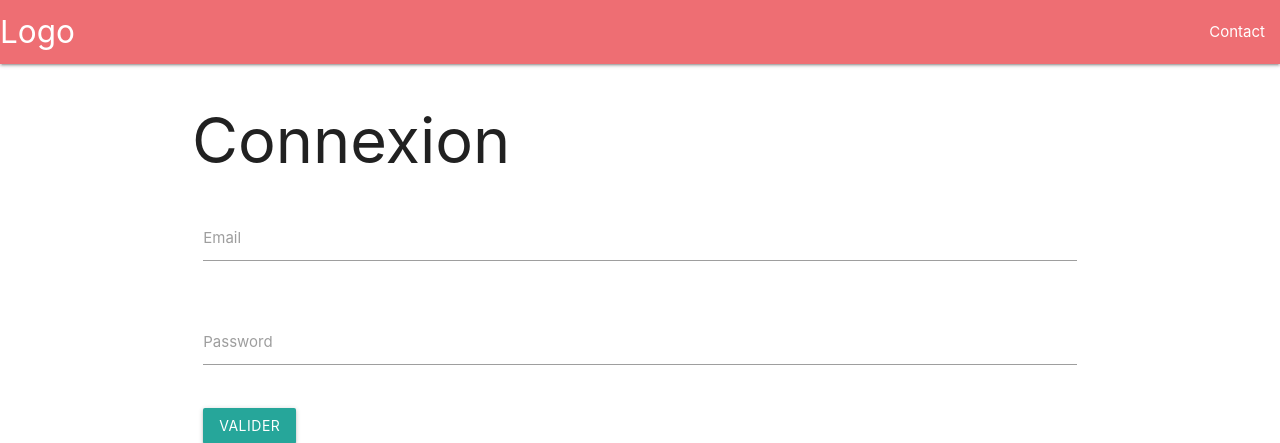
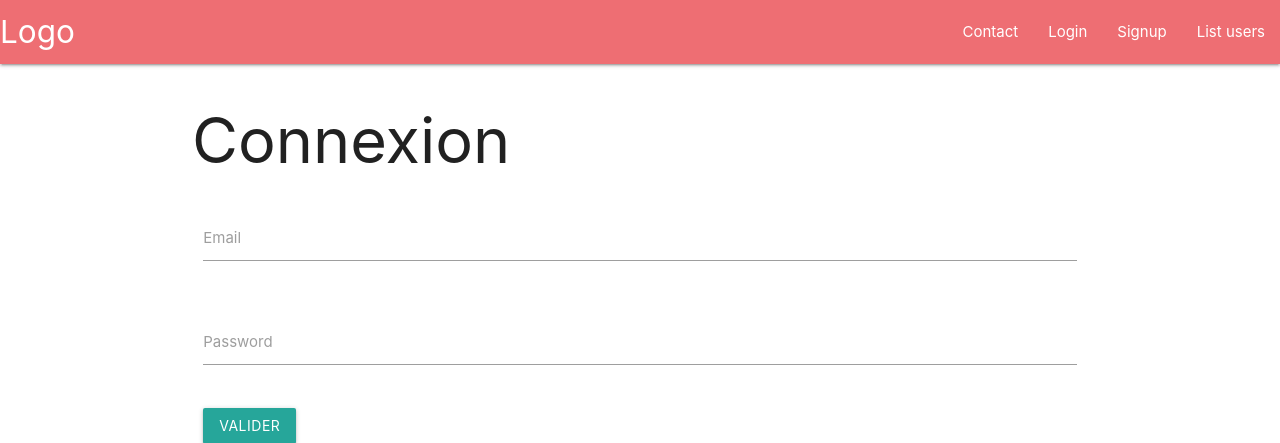
Before and after one commit to komi24/CMArkea, a Flask app: page /auth/login in a window 1280 px wide. Shown: the top 443 px of the page. Run offline with Flask 2, Linux system fonts and the light colour scheme.

Commit message:
auth flask

```diff
--- a/flaskapp/auth/routes.py
+++ b/flaskapp/auth/routes.py
@@ -1,15 +1,25 @@
-from flask import Blueprint, render_template, request
+from flask import Blueprint, render_template, request, redirect
 from models.user import User
 from models import db
-from auth import flask_bcrypt
+from auth import flask_bcrypt, login_manager
 from flask_login import login_user
 
 
 auth_routes = Blueprint(name="auth", import_name=__name__, url_prefix="/auth")
 
 
-@auth_routes.route("/login")
+@auth_routes.route("/login", methods=["GET", "POST"])
 def login():
+    if request.method == "POST":
+        email = request.form.get("email")
+        password = request.form.get("password")
+        user_found = User.query.filter(User.email == email).first()
+        if user_found and flask_bcrypt.check_password_hash(user_found.password, password):
+            login_user(user_found)
+            return redirect("/")
+        else:
+            return render_template("login.html", error_message="Login failed")
+
     return render_template("login.html")
 
 
@@ -30,5 +40,11 @@ def signup():
         db.session.add(user)
         db.session.commit()
         login_user(user)
+        return redirect("/")
 
     return render_template("signup.html")
+
+
+@login_manager.unauthorized_handler
+def unauthorized_callback():
+    return redirect("/auth/login")
--- a/flaskapp/main.py
+++ b/flaskapp/main.py
@@ -1,3 +1,4 @@
+import flask_login
 from flask import Flask, render_template, request
 from models import db
 from models.user import User
@@ -35,6 +36,7 @@ def contact():
 
 
 @app.route("/users")
+@flask_login.login_required
 def user_list():
     users = User.query.all()
     return render_template("users.html", users=users)
--- a/flaskapp/models/user.py
+++ b/flaskapp/models/user.py
@@ -1,8 +1,9 @@
+import flask_login
 from models import db
 from auth import login_manager
 
 
-class User(db.Model):
+class User(db.Model, flask_login.UserMixin):
     id = db.Column(db.Integer, primary_key=True)
     firstname = db.Column(db.String())
     lastname = db.Column(db.String())
--- a/flaskapp/templates/base.html
+++ b/flaskapp/templates/base.html
@@ -14,6 +14,9 @@
         <a href="/" class="brand-logo">Logo</a>
         <ul id="nav-mobile" class="right hide-on-med-and-down">
             <li><a href="/contact">Contact</a></li>
+            <li><a href="/auth/login">Login</a></li>
+            <li><a href="/auth/signup">Signup</a></li>
+            <li><a href="/users">List users</a></li>
         </ul>
     </div>
 </nav>
--- a/flaskapp/templates/login.html
+++ b/flaskapp/templates/login.html
@@ -7,6 +7,9 @@
 
 {% block content %}
     <h1>Connexion</h1>
+    {% if error_message %}
+        <div class="card-panel error">{{error_message}}</div>
+    {% endif %}
     <div class="row">
         <form class="col s12" method="post" action="/auth/login">
             <div class="row">
```
